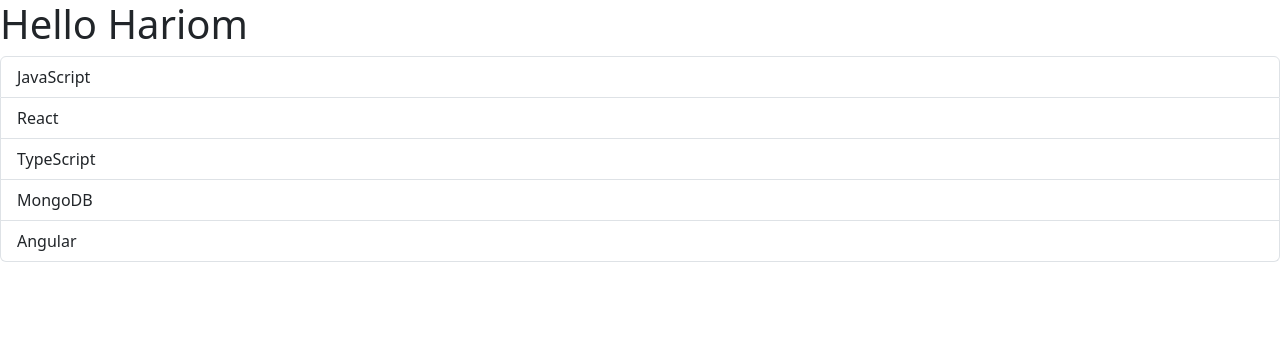
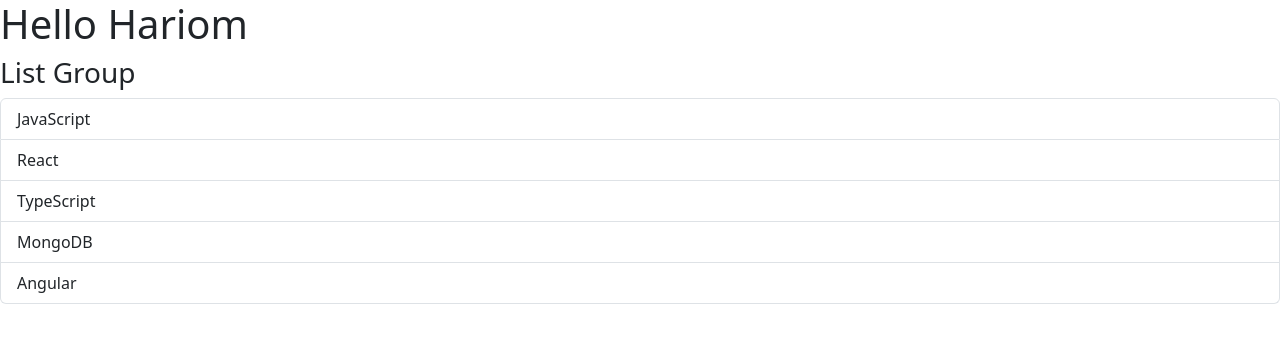
Before and after one commit to pandyahariom/react, a React (Vite) app in the folder react-app/: page / in a window 1280 px wide. Shown: the top 342 px of the page. Built offline with nearby package versions, Linux system fonts and the light colour scheme.

Commit message:
5. use <> to let react return multiple elements without adding extra DOM element

```diff
--- a/react-app/src/components/ListGroup.tsx
+++ b/react-app/src/components/ListGroup.tsx
@@ -2,9 +2,17 @@ function ListGroup() {
     //  Reference of Bootstrap ListGroup:  https://getbootstrap.com/docs/5.3/components/list-group/
     let items = ['JavaScript', 'React', 'TypeScript', 'MongoDB', 'Angular'];
     return (
-        <ul className="list-group">
-            {items.map(item => <li className="list-group-item">{item}</li>)}
-        </ul>
+        // Any react component can return only one element,
+        // so we can use Fragment to wrap multiple elements.
+        // We can use <> and </> or <Fragment> and </Fragment> to wrap multiple elements.
+        // To use Fragment, we need to import it from React as import {Fragment} from "react";
+
+        <>
+            <h3>List Group</h3>
+            <ul className="list-group">
+                {items.map(item => <li className="list-group-item">{item}</li>)}
+            </ul>
+        </>
     );
 }
 
```
